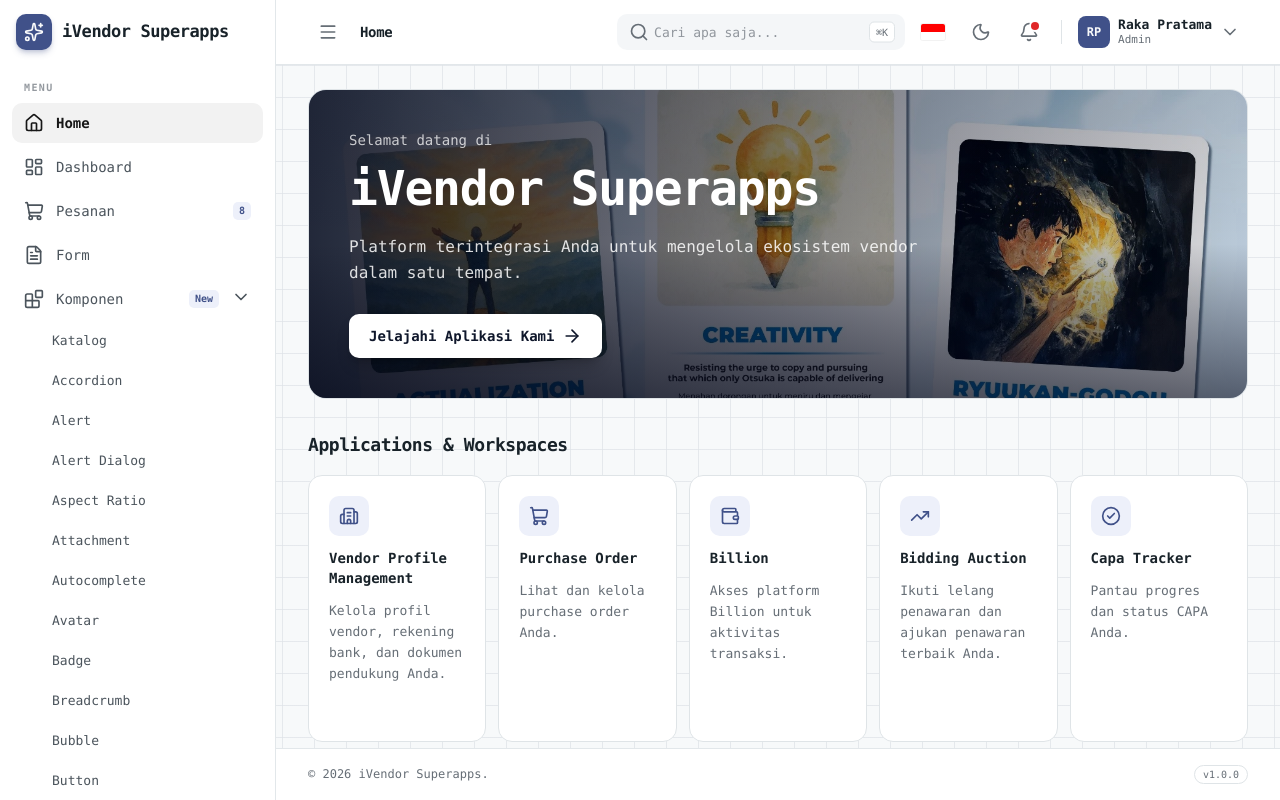
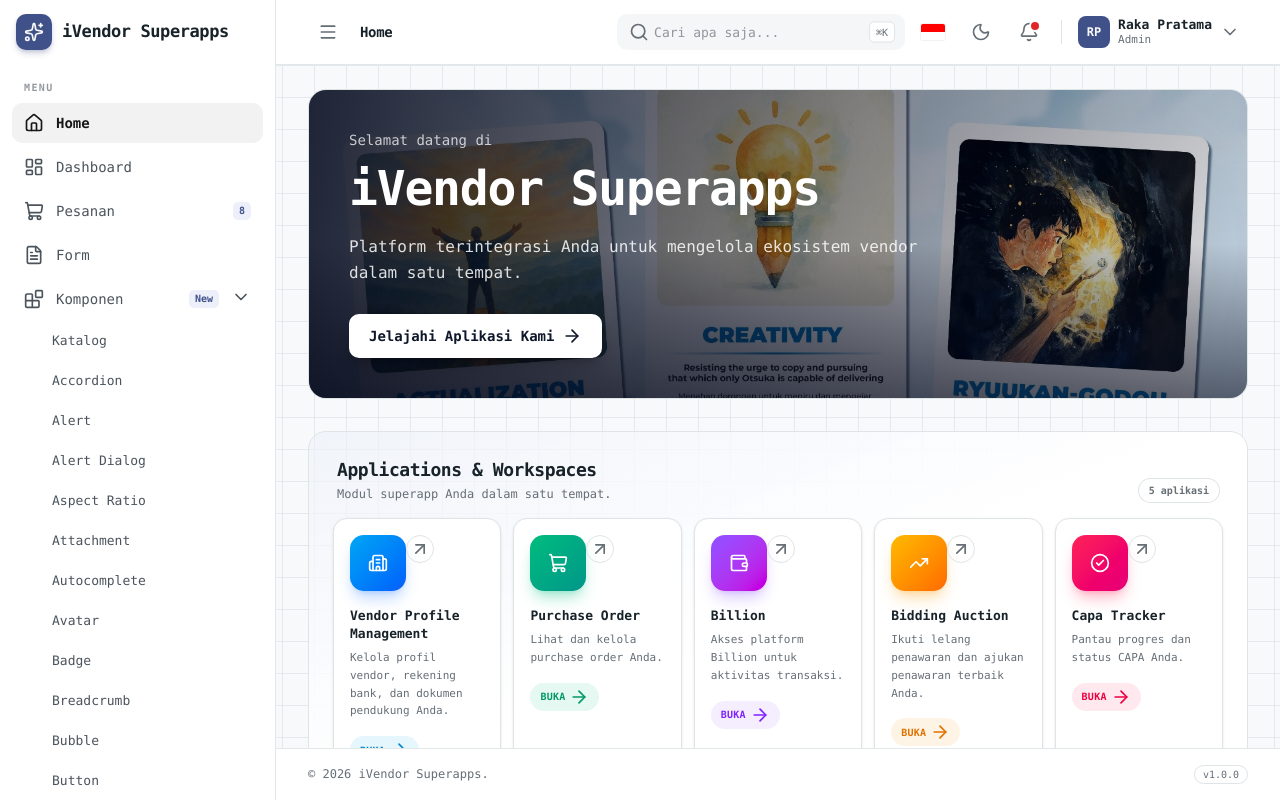
Before and after one commit to alecto1933/template-admin-angular, an Angular app: page /home in a window 1280 px wide. Built offline with nearby package versions, Linux system fonts and the light colour scheme.

Commit message:
style(home): redesign applications as colorful launcher tiles

```diff
--- a/src/app/pages/home/home.page.html
+++ b/src/app/pages/home/home.page.html
@@ -33,29 +33,61 @@
     </div>
   </section>
 
-  <section id="quick-access" class="scroll-mt-6" aria-labelledby="quick-access-title">
-    <h2 id="quick-access-title" class="font-display text-lg font-semibold tracking-tight">
-      {{ t().quickAccess }}
-    </h2>
+  <section
+    id="quick-access"
+    class="scroll-mt-6 rounded-3xl border border-border bg-gradient-to-br from-primary-soft/60 via-card to-card p-4 sm:p-6"
+    aria-labelledby="quick-access-title"
+  >
+    <div class="flex flex-wrap items-end justify-between gap-2 px-1">
+      <div>
+        <h2 id="quick-access-title" class="font-display text-lg font-semibold tracking-tight">
+          {{ t().quickAccess }}
+        </h2>
+        <p class="mt-0.5 text-xs text-muted-foreground">{{ t().quickAccessSubtitle }}</p>
+      </div>
+      <span
+        class="rounded-full bg-card px-2.5 py-1 text-[10px] font-semibold text-muted-foreground ring-1 ring-border"
+      >
+        {{ t().appsLabel }}
+      </span>
+    </div>
 
     <div class="mt-4 grid grid-cols-1 gap-3 sm:grid-cols-2 lg:grid-cols-3 xl:grid-cols-5">
       @for (item of quickAccess(); track item.title) {
         <button
           type="button"
-          class="group flex h-full flex-col items-start gap-3 rounded-2xl border border-border bg-card p-5 text-left transition-all outline-none hover:-translate-y-0.5 hover:border-primary/40 hover:shadow-lg hover:shadow-primary/5 focus-visible:border-primary"
+          class="group relative flex h-full cursor-pointer flex-col overflow-hidden rounded-2xl border border-border bg-card p-4 text-left shadow-sm transition-all duration-200 outline-none hover:-translate-y-1 hover:border-transparent hover:shadow-xl focus-visible:border-primary"
           (click)="openQuickAccess(item)"
         >
           <span
-            class="grid size-10 place-items-center rounded-xl bg-primary-soft text-primary transition-colors group-hover:bg-primary group-hover:text-primary-foreground"
-          >
-            <ui-icon [name]="item.icon" class="size-5" />
+            class="pointer-events-none absolute -top-8 -right-8 size-24 rounded-full opacity-0 blur-2xl transition-opacity duration-200 group-hover:opacity-40"
+            [class]="item.glowClasses"
+          ></span>
+
+          <span class="relative flex items-start justify-between">
+            <span
+              class="grid size-14 place-items-center rounded-2xl text-white shadow-lg"
+              [class]="item.iconClasses"
+            >
+              <ui-icon [name]="item.icon" class="size-7" />
+            </span>
+            <span
+              class="grid size-7 place-items-center rounded-full border border-border text-muted-foreground transition-colors group-hover:border-transparent group-hover:bg-primary group-hover:text-primary-foreground"
+            >
+              <ui-icon name="arrow-up-right" class="size-3.5" />
+            </span>
           </span>
-          <span class="text-sm font-semibold text-foreground">{{ item.title }}</span>
-          <span class="text-[13px] leading-relaxed text-muted-foreground">
+
+          <span class="relative mt-4 text-[13px] leading-snug font-semibold text-foreground">
+            {{ item.title }}
+          </span>
+          <span class="relative mt-1.5 text-[11px] leading-relaxed text-muted-foreground">
             {{ item.description }}
           </span>
+
           <span
-            class="mt-auto inline-flex items-center gap-1 pt-1 text-[11px] font-semibold text-primary opacity-0 transition-opacity group-hover:opacity-100"
+            class="relative mt-4 inline-flex w-fit items-center gap-1 rounded-full px-2.5 py-1 text-[10px] font-bold tracking-wide uppercase"
+            [class]="item.chipClasses"
           >
             {{ t().open }}
             <ui-icon name="arrow-right" class="size-3" />
--- a/src/app/pages/home/home.page.ts
+++ b/src/app/pages/home/home.page.ts
@@ -9,6 +9,9 @@ interface QuickAccessItem {
   title: string;
   description: string;
   icon: IconName;
+  iconClasses: string;
+  chipClasses: string;
+  glowClasses: string;
 }
 
 interface ActivityItem {
@@ -37,6 +40,8 @@ const TEXTS = {
     tagline: 'Platform terintegrasi Anda untuk mengelola ekosistem vendor dalam satu tempat.',
     explore: 'Jelajahi Aplikasi Kami',
     quickAccess: 'Applications & Workspaces',
+    quickAccessSubtitle: 'Modul superapp Anda dalam satu tempat.',
+    appsLabel: '5 aplikasi',
     recentActivity: 'Aktivitas Terbaru',
     announcements: 'Pengumuman',
     needHelps: 'Butuh Bantuan',
@@ -62,6 +67,8 @@ const TEXTS = {
     tagline: 'Your integrated platform to manage vendor ecosystem in the one place.',
     explore: 'Explore Our Apps',
     quickAccess: 'Applications & Workspaces',
+    quickAccessSubtitle: 'Your superapp modules in one place.',
+    appsLabel: '5 apps',
     recentActivity: 'Recent Activity',
     announcements: 'Announcements',
     needHelps: 'Need Helps',
@@ -221,11 +228,46 @@ export class HomePage {
   protected readonly quickAccess = computed<QuickAccessItem[]>(() => {
     const t = this.t();
     return [
-      { title: t.qaVendorTitle, description: t.qaVendorDesc, icon: 'building-2' },
-      { title: t.qaOrderTitle, description: t.qaOrderDesc, icon: 'shopping-cart' },
-      { title: t.qaBillionTitle, description: t.qaBillionDesc, icon: 'wallet' },
-      { title: t.qaBiddingTitle, description: t.qaBiddingDesc, icon: 'trending-up' },
-      { title: t.qaCapaTitle, description: t.qaCapaDesc, icon: 'circle-check' },
+      {
+        title: t.qaVendorTitle,
+        description: t.qaVendorDesc,
+        icon: 'building-2',
+        iconClasses: 'bg-gradient-to-br from-sky-500 to-blue-600 shadow-blue-500/30',
+        chipClasses: 'bg-sky-500/10 text-sky-600 dark:text-sky-300',
+        glowClasses: 'bg-sky-500',
+      },
+      {
+        title: t.qaOrderTitle,
+        description: t.qaOrderDesc,
+        icon: 'shopping-cart',
+        iconClasses: 'bg-gradient-to-br from-emerald-500 to-teal-600 shadow-emerald-500/30',
+        chipClasses: 'bg-emerald-500/10 text-emerald-600 dark:text-emerald-300',
+        glowClasses: 'bg-emerald-500',
+      },
+      {
+        title: t.qaBillionTitle,
+        description: t.qaBillionDesc,
+        icon: 'wallet',
+        iconClasses: 'bg-gradient-to-br from-violet-500 to-fuchsia-600 shadow-violet-500/30',
+        chipClasses: 'bg-violet-500/10 text-violet-600 dark:text-violet-300',
+        glowClasses: 'bg-violet-500',
+      },
+      {
+        title: t.qaBiddingTitle,
+        description: t.qaBiddingDesc,
+        icon: 'trending-up',
+        iconClasses: 'bg-gradient-to-br from-amber-400 to-orange-500 shadow-amber-500/30',
+        chipClasses: 'bg-amber-500/10 text-amber-600 dark:text-amber-300',
+        glowClasses: 'bg-amber-500',
+      },
+      {
+        title: t.qaCapaTitle,
+        description: t.qaCapaDesc,
+        icon: 'circle-check',
+        iconClasses: 'bg-gradient-to-br from-rose-500 to-pink-600 shadow-rose-500/30',
+        chipClasses: 'bg-rose-500/10 text-rose-600 dark:text-rose-300',
+        glowClasses: 'bg-rose-500',
+      },
     ];
   });
 
```
